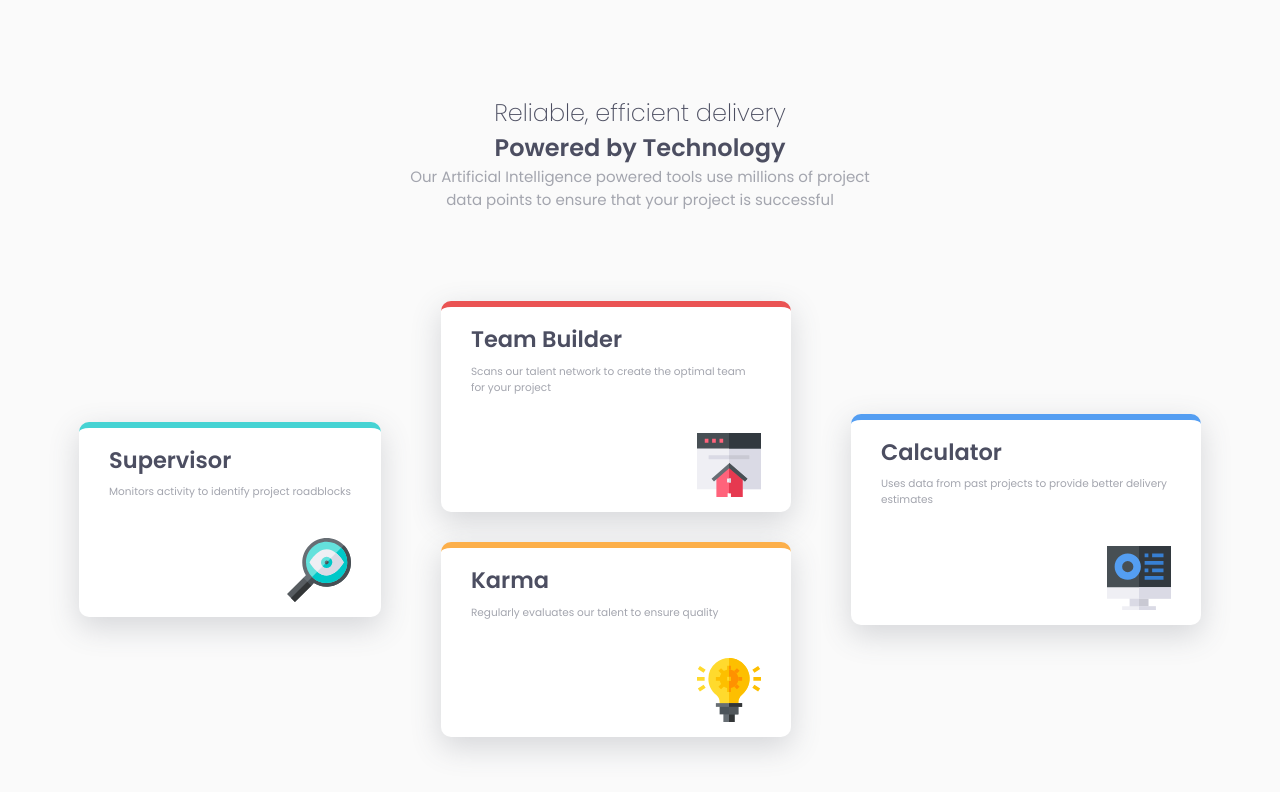
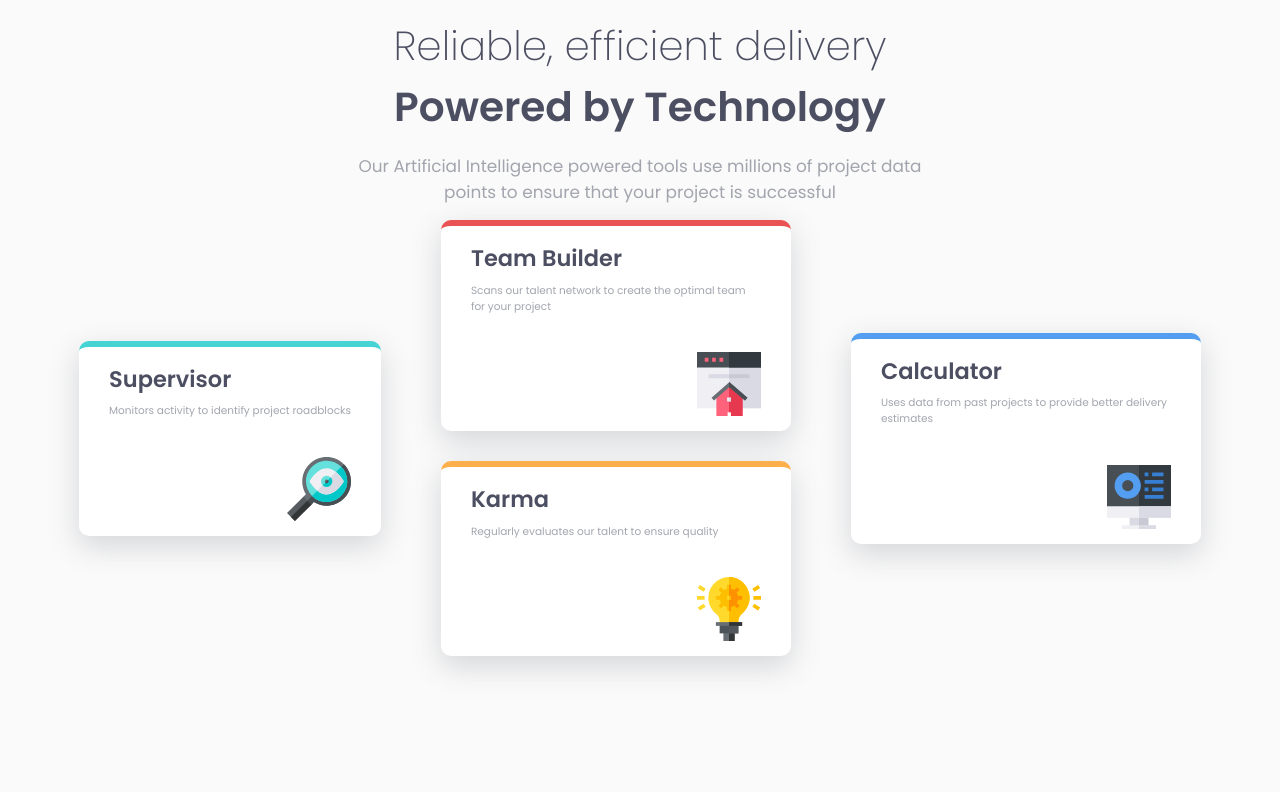
Before and after one commit to N1Dovud/four-card, a plain HTML site: page index.html in a window 1280 px wide. Drawn offline with Linux system fonts and the light colour scheme.

Commit message:
fixed styling

```diff
--- a/index.html
+++ b/index.html
@@ -21,7 +21,7 @@
         <p>Monitors activity to identify project roadblocks</p>
         <img src="images/icon-supervisor.svg" alt="search icon">
       </section>
-      <div class="container">
+      <div>
         <section role="region" aria-label="system's quality as a team builder" class="card reddish">
           <h2>Team Builder</h2>
           <p>Scans our talent network to create the optimal team for your project</p>
--- a/styles.css
+++ b/styles.css
@@ -33,10 +33,9 @@ body {
     min-height: 100vh;
 }
 header {
-    margin: 3rem auto;
-    margin-top: 10vh;
+    margin: 0 auto;
     padding: 1rem;
-    max-width: 500px;
+    max-width: 600px;
 }
 header h1 {
     display: flex;
@@ -44,7 +43,7 @@ header h1 {
     align-items: center;
     justify-content: center;
     font-weight: var(--Weights-200);
-    font-size: 1.6rem;
+    font-size: calc(15px + 2vw);
     color: var(--Very-Dark-Blue);
 }
 .bold, h2 {
@@ -53,9 +52,12 @@ header h1 {
 header p {
     text-align: center;
     color: var(--Grayish-Blue);
+    font-size: calc(15px + 0.15vw);
+    margin-top: 2vh;
 }
 .card {
     margin: 2rem;
+    margin-top: 0;
     padding: 1rem 2rem;
     background-color: white;
     display: flex;
@@ -101,4 +103,5 @@ main {
     align-items: center;
     flex-wrap: wrap;
     justify-content: center;
+    margin-bottom: 5rem;
 }
```
